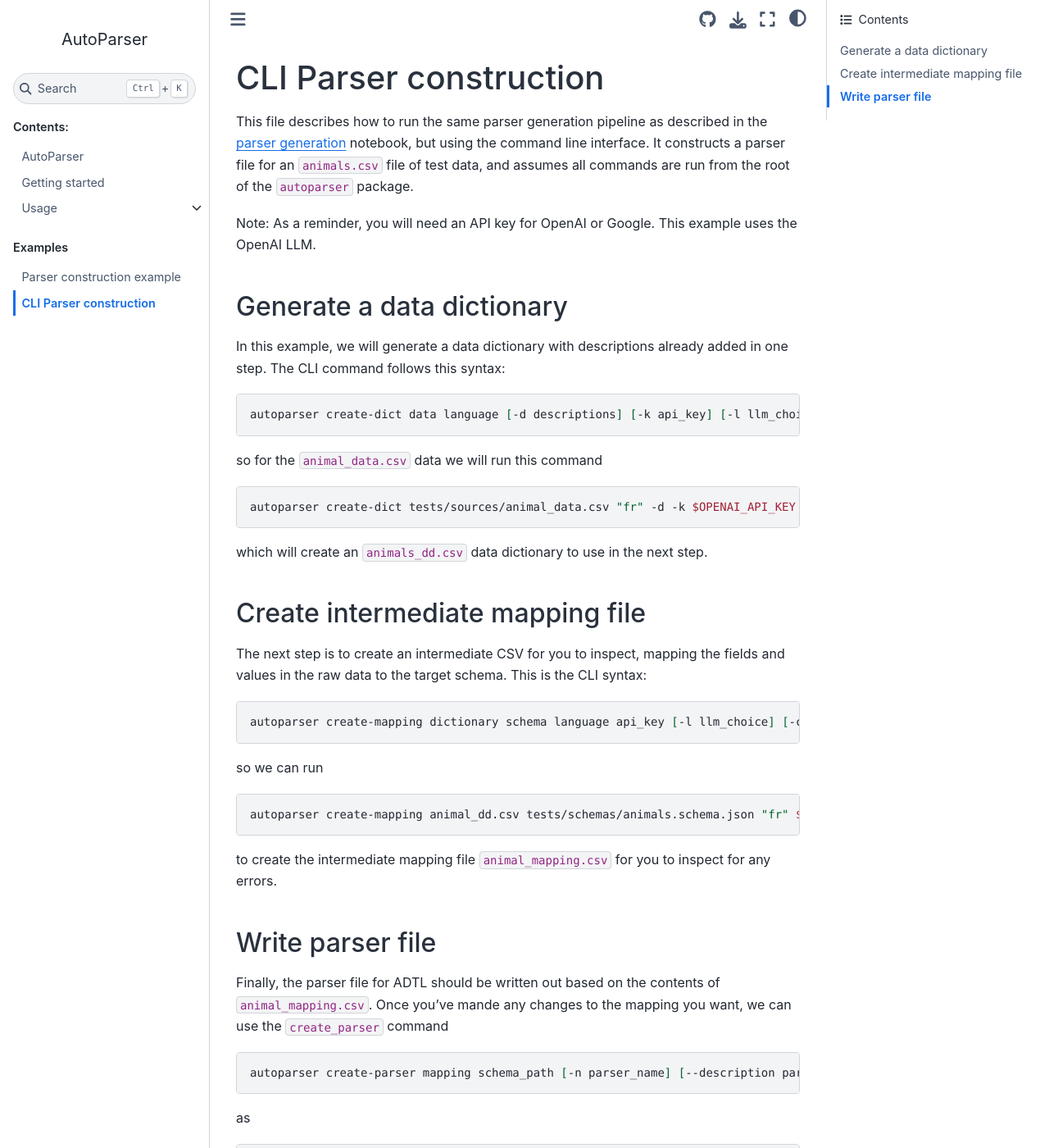
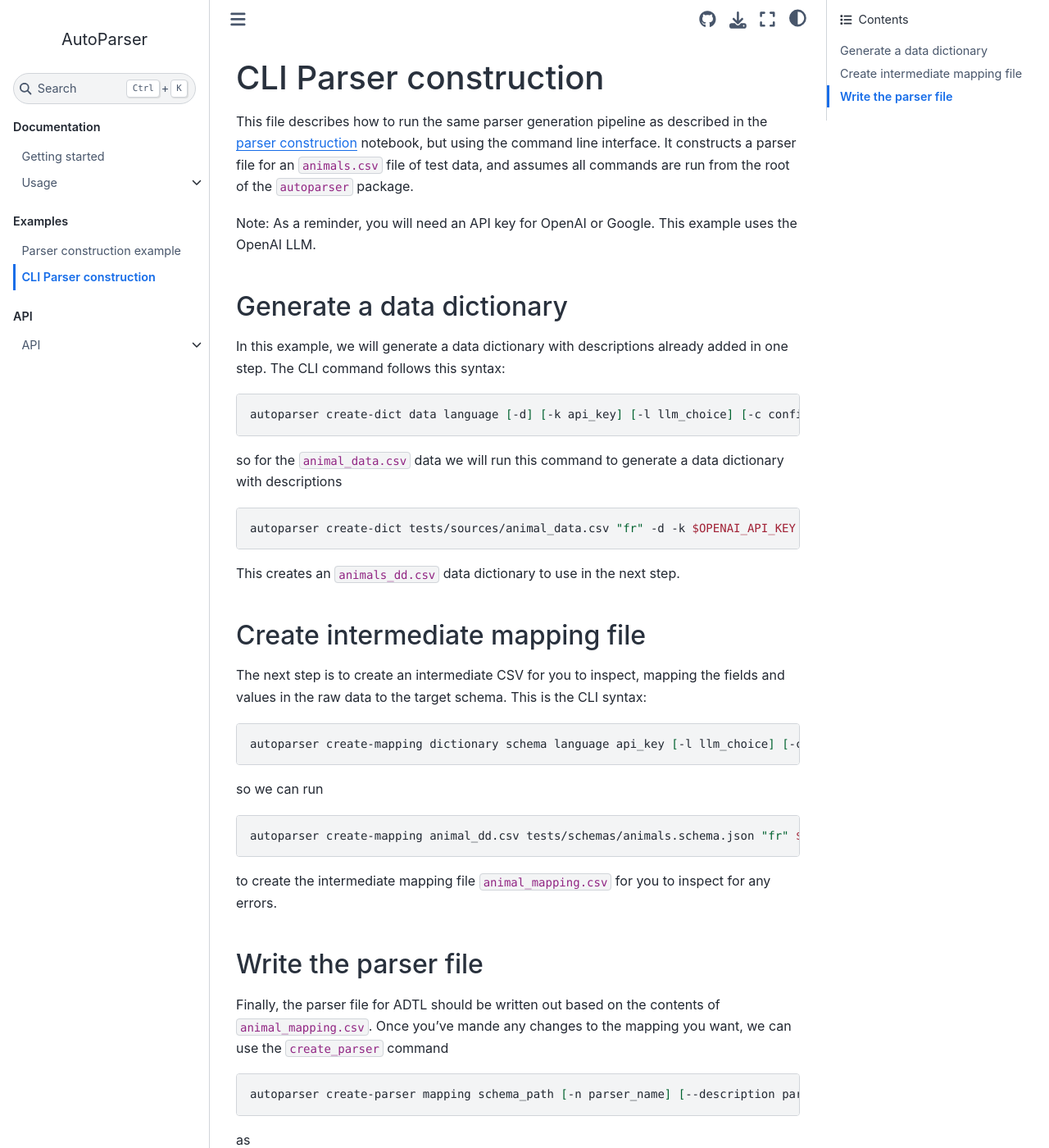
Before and after one commit to globaldothealth/autoparser, a Sphinx documentation site: the page built from docs/examples/cli_example.md, in a window 1280 px wide and 1400 px high. Shown: the whole window at 82% size. Built offline with Sphinx 7.4.7 and the Sphinx Book theme 1.1.4, drawn with Linux system fonts in a browser that asks for light colours.

````diff
--- /dev/null
+++ b/docs/api/index.md
@@ -0,0 +1,9 @@
+# API
+
+This section describes the public API for AutoParser
+
+```{toctree}
+dict_writer
+create_mapping
+make_toml
+```
--- a/docs/examples/cli_example.md
+++ b/docs/examples/cli_example.md
@@ -1,7 +1,9 @@
 # CLI Parser construction
 
 This file describes how to run the same parser generation pipeline as described in the
-[parser generation](example) notebook, but using the command line interface. It constructs a parser file for an `animals.csv` file of test data, and assumes all commands are run from the root of the `autoparser` package.
+[parser construction](example) notebook, but using the command line interface. It
+constructs a parser file for an `animals.csv` file of test data, and assumes all commands
+are run from the root of the `autoparser` package.
 
 Note: As a reminder, you will need an API key for OpenAI or Google. This example uses the OpenAI LLM.
 
@@ -10,14 +12,15 @@ In this example, we will generate a data dictionary with descriptions already ad
 
 
 ```bash
-autoparser create-dict data language [-d descriptions] [-k api_key] [-l llm_choice] [-c config_file] [-o output_name]
+autoparser create-dict data language [-d] [-k api_key] [-l llm_choice] [-c config_file] [-o output_name]
 ```
-so for the `animal_data.csv` data we will run this command
+so for the `animal_data.csv` data we will run this command to generate a data dictionary
+with descriptions
 
 ```bash
 autoparser create-dict tests/sources/animal_data.csv "fr" -d -k $OPENAI_API_KEY -c tests/test_config.toml -o "animal_dd"
 ```
-which will create an `animals_dd.csv` data dictionary to use in the next step.
+This creates an `animals_dd.csv` data dictionary to use in the next step.
 
 ## Create intermediate mapping file
 The next step is to create an intermediate CSV for you to inspect, mapping the fields and values in the raw data to the target schema. This is the CLI syntax:
@@ -31,7 +34,7 @@ autoparser create-mapping animal_dd.csv tests/schemas/animals.schema.json "fr" $
 ```
 to create the intermediate mapping file `animal_mapping.csv` for you to inspect for any errors.
 
-## Write parser file
+## Write the parser file
 Finally, the parser file for ADTL should be written out based on the contents of `animal_mapping.csv`. Once you've mande any changes to the mapping you want, we can use the `create_parser` command
 
 ```bash
````
Also changed, not shown: docs/api/create_mapping.md (added, +17 -0 lines), docs/api/dict_writer.md (added, +20 -0 lines), docs/api/make_toml.md (added, +17 -0 lines), docs/index.md (+16 -2 lines).
